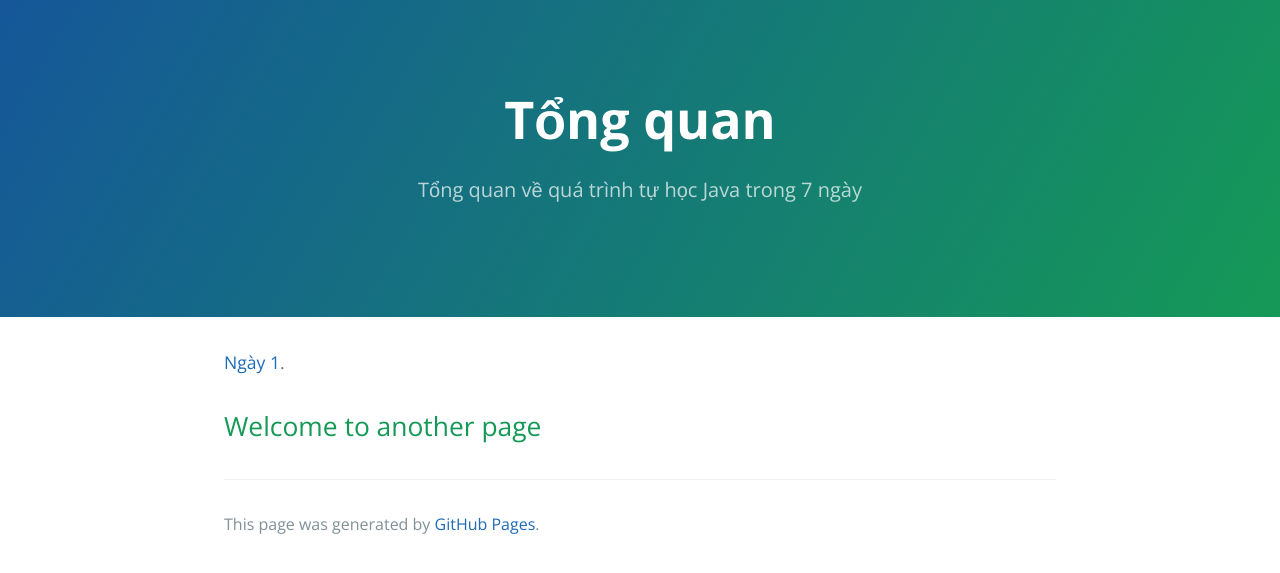
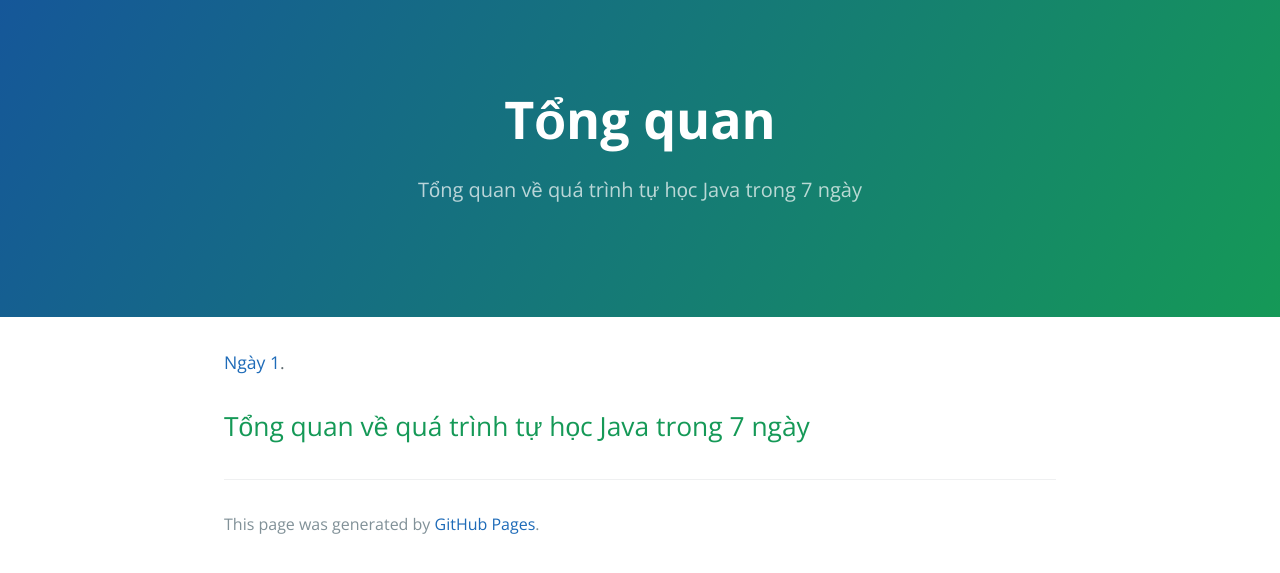
Before and after one commit to lxnhiqn905/lxnhiqn905.github.io, a Jekyll site: the page built from tu-hoc-java-trong-7-ngay/index.md, in a window 1280 px wide. Shown: the top 573 px of the page. Built offline with Jekyll 4.4.1, drawn with Linux system fonts in a browser that asks for light colours.

Commit message:
Update description

```diff
--- a/tu-hoc-java-trong-7-ngay/index.md
+++ b/tu-hoc-java-trong-7-ngay/index.md
@@ -6,4 +6,4 @@ description: Tổng quan về quá trình tự học Java trong 7 ngày
 
 [Ngày 1](./ngay-1.md).
 
-## Welcome to another page
+## Tổng quan về quá trình tự học Java trong 7 ngày
```
